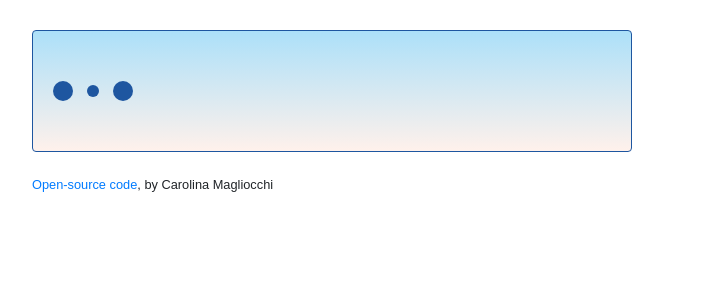
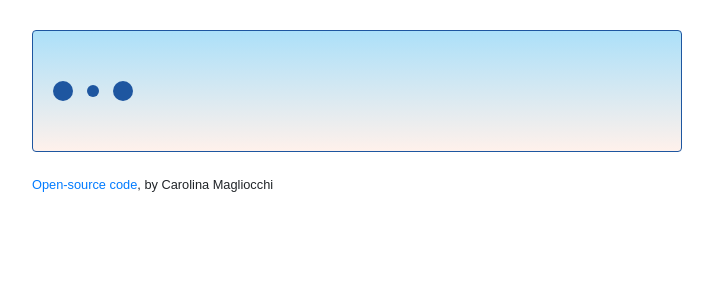
Before and after one commit to carolina-magliocchi/react-weather-app-project, a React (Create React App) app: page / in a window 1280 px wide. Shown: the top 300 px of the page, without its empty margins (323-1036 px from the left). Built offline with nearby package versions, Linux system fonts and the light colour scheme; no server answers.

Commit message:
final changes

```diff
--- a/src/WeatherApp.css
+++ b/src/WeatherApp.css
@@ -3,6 +3,6 @@
   border-radius: 0.25rem;
   padding: 20px;
   margin: 20px auto;
-  width: 600px;
+  width: 650px;
   background-image: linear-gradient(to top, #fff1eb 0%, #ace0f9 100%);
 }
--- a/src/WeatherForecast.css
+++ b/src/WeatherForecast.css
@@ -5,6 +5,7 @@
 
 .WeatherForecast canvas {
   display: block;
-  height: 30;
-  width: 30;
+  height: 20;
+  width: 20;
+  padding: 0;
 }
```
